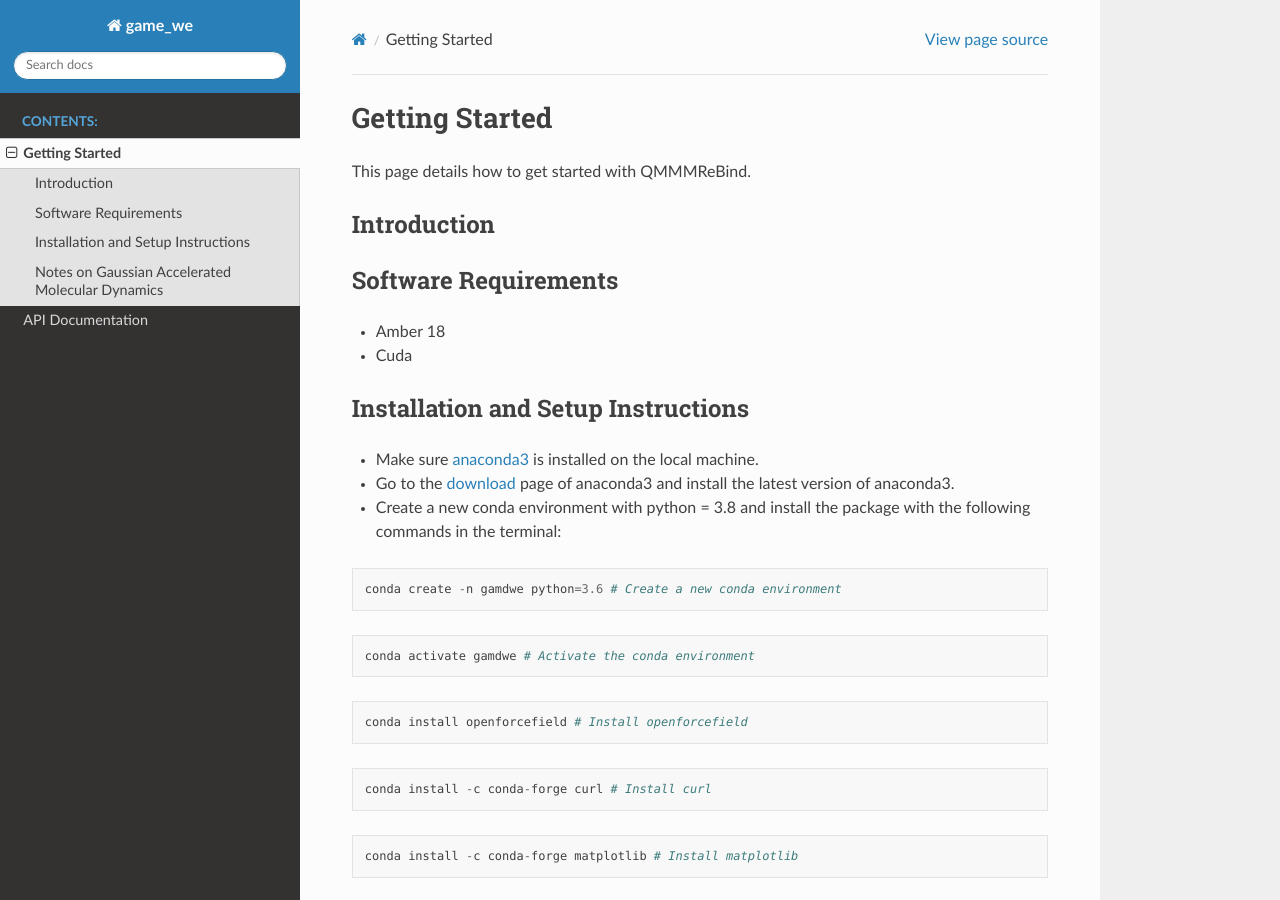
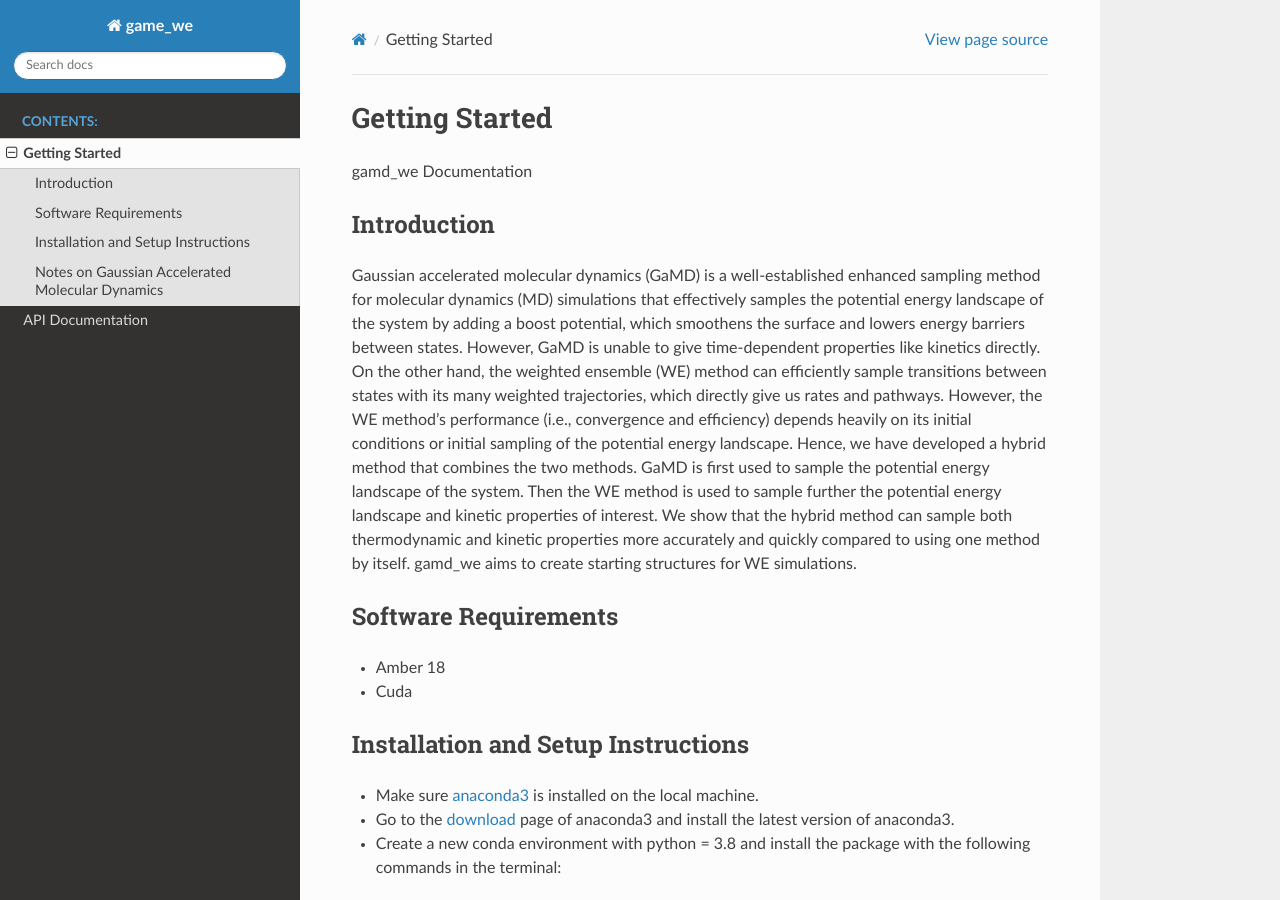
Before and after one commit to anandojha/gamd_we, a Sphinx documentation site: the page built from docs/getting_started.rst, in a window 1280 px wide and 900 px high. Built offline with Sphinx 7.4.7 and the Read the Docs theme 2.0.0, drawn with Linux system fonts in a browser that asks for light colours; the version number could not be read and is left out.

Commit message:
README I

```diff
--- a/docs/getting_started.rst
+++ b/docs/getting_started.rst
@@ -1,12 +1,12 @@
 Getting Started
 ===============
-
-This page details how to get started with QMMMReBind.
+gamd_we Documentation
 
 ########################
 Introduction
 ########################
 
+Gaussian accelerated molecular dynamics (GaMD) is a well-established enhanced sampling method for molecular dynamics (MD) simulations that effectively samples the potential energy landscape of the system by adding a boost potential, which smoothens the surface and lowers energy barriers between states. However, GaMD is unable to give time-dependent properties like kinetics directly. On the other hand, the weighted ensemble (WE) method can efficiently sample transitions between states with its many weighted trajectories, which directly give us rates and pathways. However, the WE method's performance (i.e., convergence and efficiency) depends heavily on its initial conditions or initial sampling of the potential energy landscape. Hence, we have developed a hybrid method that combines the two methods. GaMD is first used to sample the potential energy landscape of the system. Then the WE method is used to sample further the potential energy landscape and kinetic properties of interest. We show that the hybrid method can sample both thermodynamic and kinetic properties more accurately and quickly compared to using one method by itself. gamd_we aims to create starting structures for WE simulations.
 
 ########################
 Software Requirements
```
